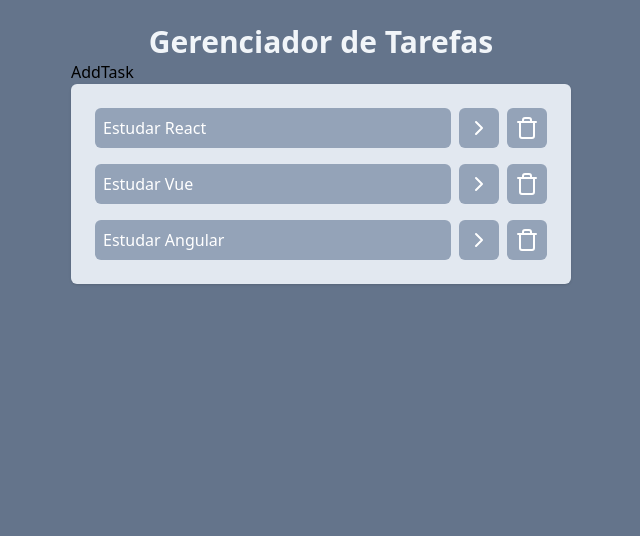
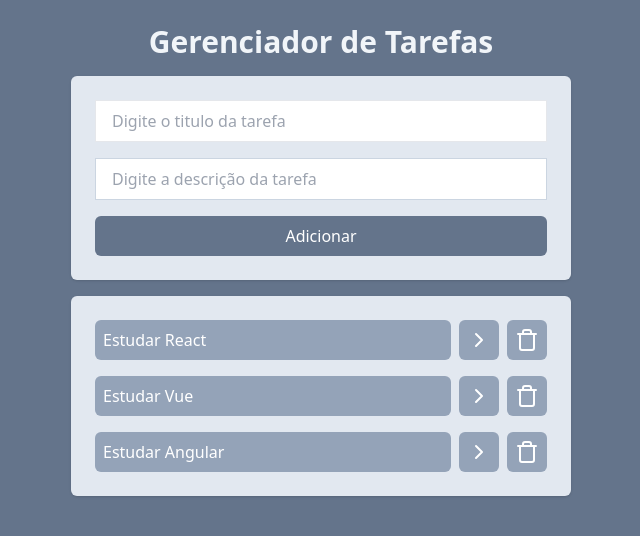
Before and after one commit to Rubenslourenco/manager-task-list, a React (Vite) app: page / in a window 1280 px wide. Shown: the top 536 px of the page, without its empty margins (319-959 px from the left). Built offline with nearby package versions, Linux system fonts and the light colour scheme.

Commit message:
feat: add tarefa no componente addTasks

```diff
--- a/src/App.jsx
+++ b/src/App.jsx
@@ -41,12 +41,24 @@ const App = () => {
         setTasks(newTasks)
       }
 
+      const onAddTaskSubmit = (title, description) => {
+        const newTasks = {
+          id: tasks.length + 1,
+          title,
+          description,
+          isCompleted: false
+        };
+         setTasks([...tasks, newTasks]);
+        }
+
+
+
   return (
     <div className="w-screen h-screen bg-slate-500 flex justify-center p-6">
-        <div className="w-[500px]">
+        <div className="w-[500px] space-y-4">
 
         <h1 className="text-3xl text-slate-100 font-bold text-center">Gerenciador de Tarefas</h1>
-        <AddTask />
+        <AddTask onAddTaskSubmit={onAddTaskSubmit} />
         <Tasks tasks={tasks} onTaskClick={onTaskClick} deleteTask={deleteTask}/>
        </div>
       </div>
--- a/src/components/AddTask.jsx
+++ b/src/components/AddTask.jsx
@@ -1,7 +1,29 @@
-const AddTask = () => {
+import { useState } from "react";
+
+const AddTask = ({onAddTaskSubmit}) => {
+  const [title, setTitle]= useState("");
+  const [description, setDescription]= useState("");
     return (
-        <div>
-            <h1>AddTask</h1>
+        <div className="space-y-4 p-6 bg-slate-200 rounded-md shadow flex flex-col">
+             <input
+              type="text"
+              placeholder="Digite o titulo da tarefa"
+              className="border 0border-slate-300 outline-slate-400 px-4 py-2"
+              value={title}
+              onChange={(event) => setTitle(event.target.value)}
+              />
+
+             <input
+              type="text"
+              placeholder="Digite a descrição da tarefa"
+              className="border border-slate-300 outline-slate-400 px-4 py-2"
+              value={description}
+              onChange={(event) => setDescription(event.target.value)}
+              />
+
+             <button onClick={() => onAddTaskSubmit(title, description)} className="bg-slate-500 text-white p-2 rounded-md font-medium">
+                Adicionar
+             </button>
         </div>
      );
 }
```
